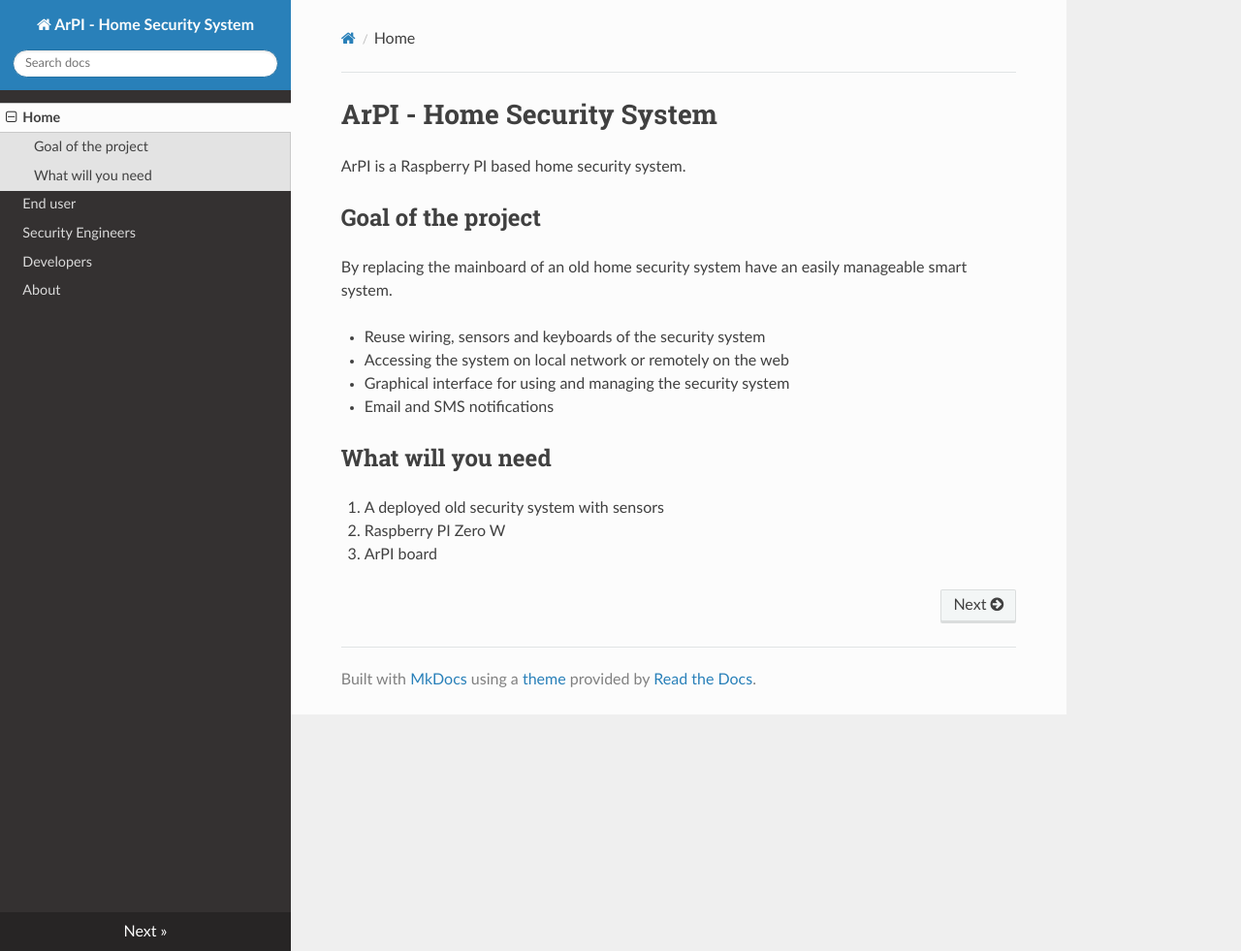
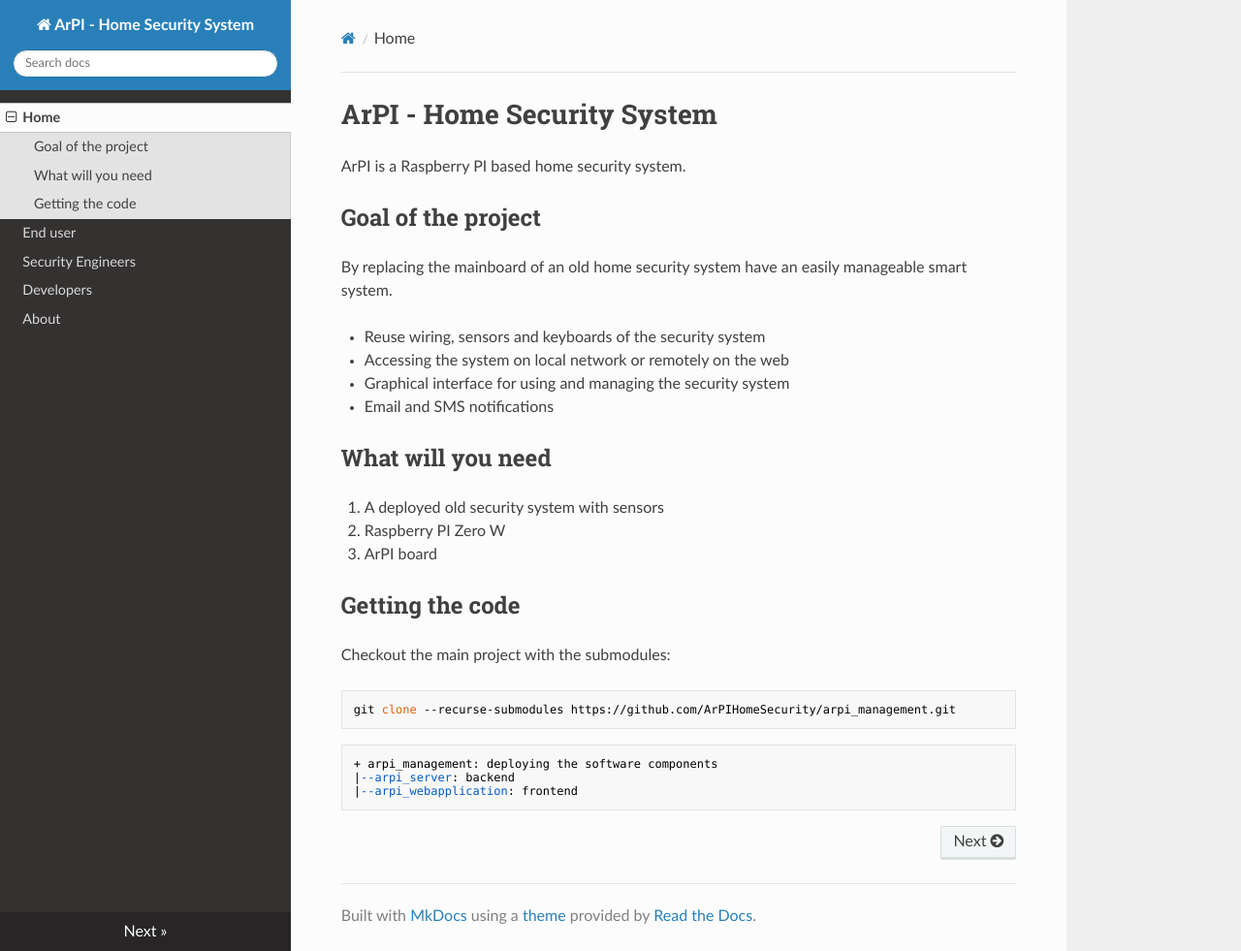
Before and after one commit to ArPIHomeSecurity/arpi_documentation, an MkDocs documentation site: the page built from docs/index.md, in a window 1280 px wide and 981 px high. Shown: the whole window at 97% size. Built offline with MkDocs 1.6.1, drawn with Linux system fonts in a browser that asks for light colours; nearby versions of some CDN libraries.

Commit message:
Getting the code

````diff
--- a/docs/index.md
+++ b/docs/index.md
@@ -16,3 +16,17 @@ By replacing the mainboard of an old home security system have an easily managea
 1. A deployed old security system with sensors
 2. Raspberry PI Zero W
 3. ArPI board
+
+## Getting the code
+
+Checkout the main project with the submodules:
+
+```bash
+git clone --recurse-submodules https://github.com/ArPIHomeSecurity/arpi_management.git
+```
+
+```
++ arpi_management: deploying the software components
+|--arpi_server: backend
+|--arpi_webapplication: frontend
+```
````
